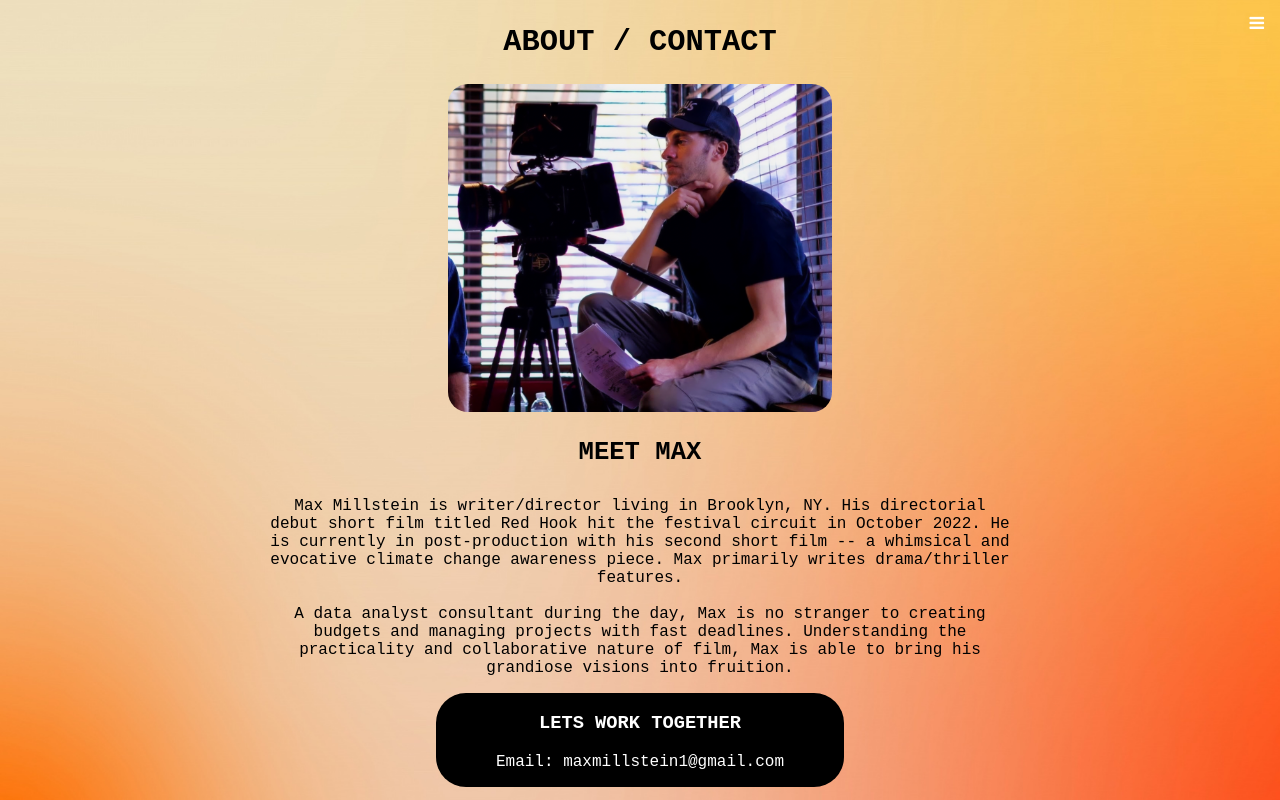
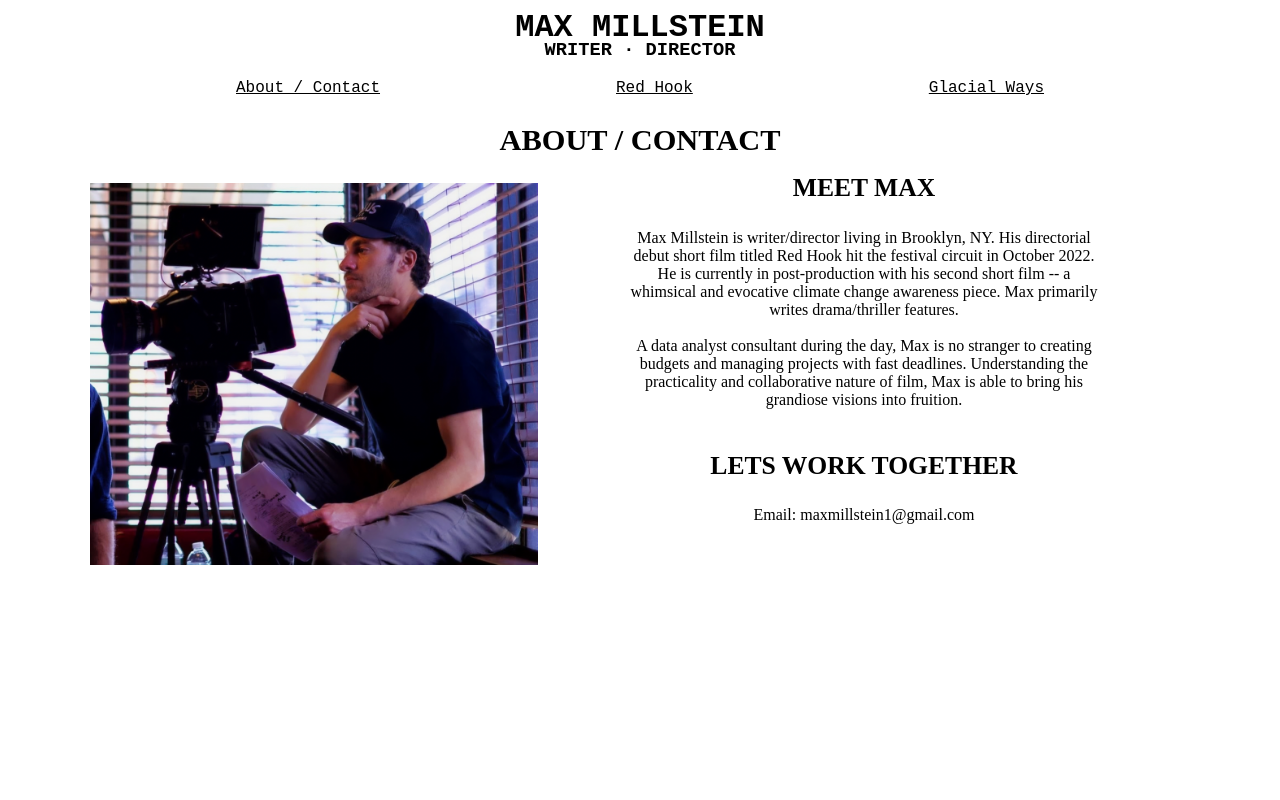
Before and after one commit to agubernikoff/mills-portfolio, a React (Create React App) app in the folder client/: page /about in a window 1280 px wide. Built offline with nearby package versions, Linux system fonts and the light colour scheme.

Commit message:
site update

```diff
--- a/client/src/About.js
+++ b/client/src/About.js
@@ -7,14 +7,17 @@ function About() {
     <div>
       <div className="aboutpage">
         <h2>ABOUT / CONTACT</h2>
+        <div className="left_side">
           <img className="biopic" src={biopic} />
+        </div>
+        <div className="right_side">
           <div className="max_text">
             <h3>MEET MAX</h3>
             <p>
               Max Millstein is writer/director living in Brooklyn, NY. His
               directorial debut short film titled Red Hook hit the festival
-            circuit in October 2022. He is currently in post-production with his
-            second short film -- a whimsical and evocative climate change
+              circuit in October 2022. He is currently in post-production with
+              his second short film -- a whimsical and evocative climate change
               awareness piece. Max primarily writes drama/thriller features.
               <br></br>
               <br></br>A data analyst consultant during the day, Max is no
@@ -22,7 +25,7 @@ function About() {
               deadlines. Understanding the practicality and collaborative nature
               of film, Max is able to bring his grandiose visions into fruition.
             </p>
-          <div className="work_together">
+
             <h3>LETS WORK TOGETHER</h3>
             <p>Email: maxmillstein1@gmail.com</p>
           </div>
--- a/client/src/App.css
+++ b/client/src/App.css
@@ -2,34 +2,13 @@
   --header: 5.05em;
 }
 
-.home {
-  top: 0%;
-  left: 0%;
-  width: 100%;
-  height: 100vh;
-  /* background: rgb(255, 215, 130);
-  background: linear-gradient(
-    90deg,
-    rgba(255, 215, 130, 1) 0%,
-    rgba(255, 212, 66, 1) 35%,
-    rgba(244, 230, 153, 1) 79%
-  ); */
-}
-.home img {
-  /* position: absolute; */
-  display: block;
-  margin: auto;
-  width: 70%;
-  /* height: 100vh; */
-}
-
-.max_head {
-  margin: 0.15em auto 0;
-  width: fit-content;
-  /* margin-top: 10%; */
-  font-size: var(--header);
-  font-weight: normal;
-}
+/* .max_head { */
+/* margin: 0.15em auto 0;
+  width: fit-content; */
+/* margin-top: 10%; */
+/* font-size: var(--header);
+  font-weight: normal; */
+/* } */
 
 .button_hold {
   display: flex;
@@ -118,140 +97,75 @@
 }
 
 #navbar {
-  background-color: transparent;
-  text-align: left;
-  display: flex;
-  flex-direction: row;
-  align-items: center;
-  float: right;
-  position: absolute;
-  right: 0;
-  font-weight: bold;
   font-family: "Roboto Mono", monospace;
+  text-align: center;
+  margin-top: -1%;
+}
+
+.max_nav_bar {
+  margin-bottom: -2%;
 }
 
 /* Add a black background color to the top navigation */
 .topnav {
-  background-color: transparent;
-  overflow: hidden;
-  font-family: "Roboto Mono", monospace;
-  width: 100%;
-  float: right;
+  display: flex;
+  justify-content: space-evenly;
+  margin-top: 0;
 }
 
-.icon {
-  color: white;
-  padding: 14px 16px;
-  text-decoration: none;
-  font-size: 17px;
-  font-family: serif;
-  float: right;
-  display: block;
-}
-
-/* Style the links inside the navigation bar */
-.topnav a {
-  float: right;
-  display: block;
+.topnav > a {
   color: black;
-  text-align: center;
-  padding: 14px 16px;
-  text-decoration: none;
-  font-size: 17px;
-  font-family: serif;
-}
-
-/* Change the color of links on hover */
-.topnav a:hover,
-.icon:hover {
-  background-color: transparent;
-  color: grey;
-  font-family: serif;
-  /* text-decoration: underline; */
-}
-
-/* Add an active class to highlight the current page */
-.topnav a.active,
-.icon.active {
-  /* background-color: rgb(0, 0, 0); */
-  /* text-decoration: underline; */
-  text-decoration-color: black;
-  /* color: black; */
-  font-family: serif;
-}
-
-/* Hide the link that should open and close the topnav on small screens */
-.topnav .icon {
-  display: none;
   cursor: pointer;
 }
 
-/* When the screen is less than 600 pixels wide, hide all links, except for the first one ("Home"). Show the link that contains should open and close the topnav (.icon) */
-
-.topnav a,
-.icon {
-  display: none;
-}
-.topnav div.icon {
-  /* float: right; */
-  display: block;
+.topnav > a:hover {
+  color: grey;
 }
 
-/* The "responsive" class is added to the topnav with JavaScript when the user clicks on the icon. This class makes the topnav look good on small screens (display the links vertically instead of horizontally) */
-
-.topnav.responsive {
-  position: relative;
-}
-.topnav.responsive .icon {
-  position: relative;
-}
-.topnav.responsive a,
-.icon {
-  float: none;
-  display: block;
-  text-align: right;
+.poster_holder {
+  display: flex;
+  flex-direction: row;
+  justify-content: center;
+  margin-top: 7%;
 }
 
-@media screen and (max-width: 880px) {
-  :root {
-    --header: 4.7em;
-  }
+.item {
+  vertical-align: top;
+  display: inline-block;
+  text-align: center;
+  margin: -2%;
+  width: 40%;
 }
 
-@media screen and (max-width: 720px) {
-  :root {
-    --header: 4.2em;
-  }
+.item > img {
+  width: 80%;
 }
 
-@media screen and (max-width: 641px) {
-  :root {
-    --header: 3.5em;
-  }
-}
-
-@media screen and (max-width: 537px) {
-  :root {
-    --header: 2.5em;
-  }
-}
-
-@media screen and (max-width: 353px) {
-  :root {
-    --header: 1.7em;
-  }
+.caption {
+  font-size: 1.5em;
 }
 
 .aboutpage {
+  /* width: 100%; */
+  text-align: center;
+}
+
+.left_side {
+  width: 35%;
+  float: left;
+  text-align: center;
+}
+
+.right_side {
+  width: 65%;
   display: flex;
-  flex-direction: column;
-  align-items: center;
-  font-family: "Roboto Mono", monospace;
-  height: 100vh;
+  justify-content: space-around;
+  margin-top: -2.75%;
 }
+
 .biopic {
-  width: 30%;
-  border-radius: 20px;
+  width: 100%;
+  margin-left: 20%;
 }
 
 .aboutpage > h2 {
--- a/client/src/App.js
+++ b/client/src/App.js
@@ -16,7 +16,7 @@ function App() {
           <Route path="/" element={<Home />} />
           <Route path="/about" element={<About />} />
           <Route path="/red_hook" element={<RedHook />} />
-          {/* <Route path="/glacial_ways" element={<GlacialWays />} /> */}
+          <Route path="/glacial_ways" element={<GlacialWays />} />
         </Routes>
       </div>
     </BrowserRouter>
--- a/client/src/Home.js
+++ b/client/src/Home.js
@@ -1,5 +1,6 @@
 import React, { useRef } from "react";
-import mills_intro from "./Backdrop.jpeg";
+import glacial from "./glacialposter.png";
+import redhook from "./redhookposter.png";
 import Navbar from "./Navbar";
 
 function Home() {
@@ -14,8 +15,18 @@ function Home() {
   }
   return (
     <div className="home">
-      <h1 className="max_head">MAX MILLSTEIN</h1>
-      <img src={mills_intro} />
+      {/* <h1 className="max_head">MAX MILLSTEIN</h1> */}
+      <div className="poster_holder">
+        <div className="item">
+          <img src={redhook} className="poster" />
+          <span class="caption">OCTOBER 2022</span>
+        </div>
+        <div className="item">
+          <img src={glacial} className="poster" />
+          <span class="caption">FEBRUARY 2023</span>
+        </div>
+      </div>
+
       {/* <div className="button_hold">
         <div class='clapper'>
           <div ref={top}></div>
--- a/client/src/Navbar.js
+++ b/client/src/Navbar.js
@@ -2,43 +2,46 @@ import React from "react";
 import { NavLink, useLocation } from "react-router-dom";
 
 function Navbar() {
-  const location = useLocation();
-  console.log(location.pathname.includes("red"));
-  function myFunction() {
-    var x = document.getElementById("myTopnav");
-    if (x.className === "topnav") {
-      x.className += " responsive";
-    } else {
-      x.className = "topnav";
-    }
-  }
+  // const location = useLocation();
+  // console.log(location.pathname.includes("red"));
+  // function myFunction() {
+  //   var x = document.getElementById("myTopnav");
+  //   if (x.className === "topnav") {
+  //     x.className += " responsive";
+  //   } else {
+  //     x.className = "topnav";
+  //   }
+  // }
 
   return (
     <div id="navbar">
+      <h1 className="max_nav_bar">MAX MILLSTEIN</h1>
+      <h3>WRITER · DIRECTOR</h3>
       <div className="topnav" id="myTopnav">
-        <div className="icon" onClick={myFunction}>
+        {/* <div className="icon" onClick={myFunction}>
           <i className="fa fa-bars"></i>
-        </div>
+        </div> */}
         <NavLink
-          onClick={myFunction}
-          to="/"
-          style={location.pathname.includes("red") ? { color: "white" } : null}
+          // onClick={myFunction}
+          to="/about"
+          // style={location.pathname.includes("red") ? { color: "white" } : null}
         >
-          Home
+          About / Contact
         </NavLink>
         <NavLink
-          onClick={myFunction}
-          to="/about"
-          style={location.pathname.includes("red") ? { color: "white" } : null}
-        >
-          About/Contact
-        </NavLink>
-        <NavLink
-          onClick={myFunction}
+          // onClick={myFunction}
           to="/red_hook"
-          style={location.pathname.includes("red") ? { color: "white" } : null}
+          // style={location.pathname.includes("red") ? { color: "white" } : null}
         >
           Red Hook
+        </NavLink>
+
+        <NavLink
+          // onClick={myFunction}
+          to="/glacial_ways"
+          // style={location.pathname.includes("red") ? { color: "white" } : null}
+        >
+          Glacial Ways
         </NavLink>
         {/* <NavLink onClick={myFunction} to="/glacial_ways">
           Glacial Ways
--- a/client/src/index.css
+++ b/client/src/index.css
@@ -1,5 +1,5 @@
 body {
-  background-image: url("background.jpg");
+  /* background-image: url("background.jpg"); */
   margin: 0;
   font-family: "Roboto Mono";
   background-repeat: no-repeat;
```
Also changed, not shown: 1 other file (tests, documents, lock files or other folders). Lines whose indentation alone changed are shown as unchanged.
